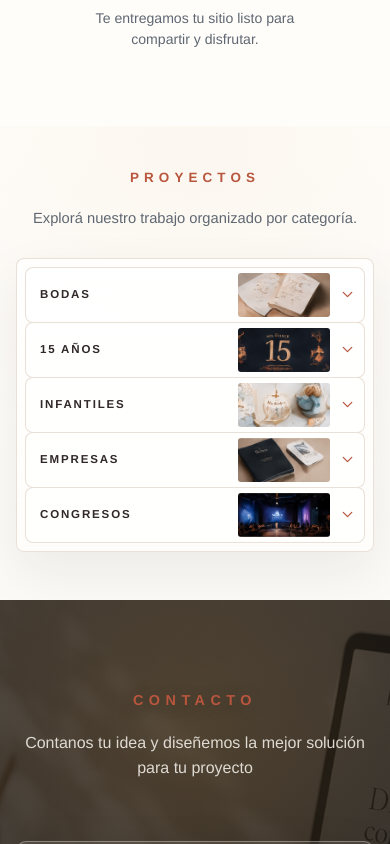
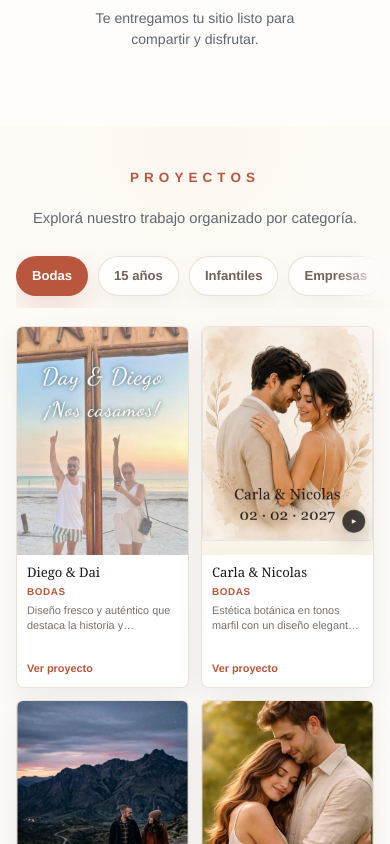
Before and after one commit to DaianaPoza/invitationnweb, a React (Vite) app: page /#inicio in a window 390 px wide. Shown: the part 5080-5924 px from the top of the page. Built offline with nearby package versions, Linux system fonts and the light colour scheme.

Commit message:
Rediseño responsive de la sección proyectos

```diff
--- a/src/componentes/tarjetas/TarjetaProducto.jsx
+++ b/src/componentes/tarjetas/TarjetaProducto.jsx
@@ -1,5 +1,4 @@
 import { rutaAsset } from '../../utils/rutasAssets'
-import { Eye } from 'lucide-react'
 
 function TarjetaProducto({ producto }) {
   const tieneImagen = Boolean(producto.imagen)
@@ -9,15 +8,7 @@ function TarjetaProducto({ producto }) {
     <a className="product-card" href={producto.hrefDemo} target="_blank" rel="noreferrer">
       <div className={`product-preview ${producto.variante} ${tieneImagen ? 'with-image' : ''}`}>
         {tieneImagen ? (
-          <>
-            <img className="product-preview-image" src={rutaImagen} alt={`Portada de ${producto.titulo}`} />
-            <span className="product-view-overlay" aria-hidden="true">
-              <span className="product-view-icon">
-                <Eye strokeWidth={1.8} />
-              </span>
-              <span>Ver proyecto</span>
-            </span>
-          </>
+          <img className="product-preview-image" src={rutaImagen} alt={`Portada de ${producto.titulo}`} />
         ) : (
           <>
             <div className="browser-bar mini">
@@ -34,9 +25,11 @@ function TarjetaProducto({ producto }) {
       </div>
 
       <div className="product-card-body">
-        <div>
+        <div className="product-card-content">
           <h2>{producto.titulo}</h2>
-          <p>{producto.fecha || producto.categoria}</p>
+          <p className="product-card-category">{producto.fecha || producto.categoria}</p>
+          <p className="product-card-description">{producto.descripcion}</p>
+          <span className="product-card-action">Ver proyecto</span>
         </div>
       </div>
     </a>
--- a/src/data/datosProductos.js
+++ b/src/data/datosProductos.js
@@ -82,6 +82,22 @@ export const productosDemo = [
     hrefCaso: '#producto-jose-victoria',
     hrefDemo: 'http://invitationnweb.com/boda-jose-victoria/',
     imagen: '/imagenes/bodas/boda-jose-victoria.jpeg',
+  },
+  {titulo: 'Clara y Tomas',
+    categoria: 'Bodas',
+    descripcion: 'Invitación estilo minimalista contamporánea',
+    variante: 'boda',
+    hrefCaso: '#producto-clara-tomas',
+    hrefDemo: 'https://invitationnweb.com/boda-contemporanea-minimalista/',
+    imagen: '/imagenes/bodas/boda-clara-tomas.jpg',
+  },
+  {titulo: 'Sofia y Mateo',
+    categoria: 'Bodas',
+    descripcion: 'Invitacion de estilo romántico.',
+    variante: 'boda',
+    hrefCaso: '#producto-sofia-mateo',
+    hrefDemo: 'https://invitationnweb.com/boda-romantica/',
+    imagen: '/imagenes/bodas/boda-sofia-mateo.jpg',
   },
 
 
--- a/src/paginas/productos/Productos.css
+++ b/src/paginas/productos/Productos.css
@@ -12,7 +12,7 @@
   justify-items: center;
   width: 100%;
   max-width: 860px;
-  margin: 0 auto 28px;
+  margin: 0 auto 24px;
   scroll-margin-top: 78px;
   text-align: center;
 }
@@ -41,137 +41,93 @@
   text-wrap: balance;
 }
 
-.project-categories {
-  display: grid;
-  gap: 0;
+.project-filter-wrap {
+  position: relative;
   width: min(100%, 1120px);
-  margin: 0 auto;
-  padding: clamp(12px, 2vw, 18px);
-  border: 1px solid rgba(232, 223, 213, 0.95);
-  border-radius: 8px;
-  background:
-    linear-gradient(180deg, rgba(255, 255, 255, 0.82), rgba(255, 253, 250, 0.9));
-  box-shadow: 0 20px 52px rgba(40, 35, 30, 0.07);
+  margin: 0 auto 28px;
 }
 
-.project-category {
-  overflow: hidden;
-  border: 1px solid rgba(232, 223, 213, 0.94);
-  border-radius: 8px;
-  background: rgba(255, 255, 255, 0.7);
-  box-shadow: none;
+.project-filter-bar {
+  display: flex;
+  justify-content: center;
+  gap: 10px;
+  width: 100%;
+  padding: 4px 0 10px;
+  overflow-x: auto;
+  scroll-padding-inline: 2px 42px;
+  scroll-snap-type: x proximity;
+  scrollbar-width: none;
 }
 
-.project-category + .project-category {
-  margin-top: -1px;
-}
-
-.project-category-header {
-  display: grid;
-  grid-template-columns: 70px minmax(0, 1fr) minmax(120px, 220px) 48px;
-  width: 100%;
-  align-items: center;
-  gap: 0;
-  min-height: 74px;
-  padding: 0;
-  border: 0;
-  color: inherit;
-  background: transparent;
-  cursor: pointer;
-}
-
-.project-category-number {
-  display: grid;
-  height: 100%;
-  place-items: center;
-  color: var(--terracotta);
-  border-right: 1px solid rgba(232, 223, 213, 0.86);
-  background: rgba(255, 253, 250, 0.58);
-  font-size: 0.92rem;
-  font-weight: 700;
-  letter-spacing: 0.08em;
-}
-
-.project-category-title {
-  display: flex;
-  grid-column: auto;
-  align-items: center;
-  justify-self: stretch;
-  min-width: 0;
-  height: 100%;
-  padding: 0 clamp(18px, 3vw, 42px);
-  color: var(--terracotta);
-}
-
-.project-category-title h2 {
-  margin: 0;
-  font-family: "Avenir Next", Avenir, "Helvetica Neue", Inter, ui-sans-serif, system-ui, sans-serif;
-  color: #302927;
-  font-size: clamp(0.76rem, 0.9vw, 0.92rem);
-  font-weight: 700;
-  letter-spacing: 0.28em;
-  line-height: 1.35;
-  text-transform: uppercase;
-}
-
-.project-category-thumb {
-  width: 100%;
-  height: 58px;
-  object-fit: cover;
-  border-radius: 0;
-}
-
-.project-accordion-icon {
-  justify-self: center;
-  width: 20px;
-  height: 20px;
-  color: var(--terracotta);
-}
-
-.project-category-panel {
-  padding: 22px;
-  border-top: 1px solid rgba(232, 223, 213, 0.9);
-  background: rgba(255, 253, 250, 0.78);
-}
-
-.project-carousel-wrap {
-  position: relative;
-  padding: 0;
-}
-
-.project-carousel-button {
+.project-filter-bar::-webkit-scrollbar {
   display: none;
 }
 
-.project-carousel::-webkit-scrollbar {
-  display: none;
+.project-filter-button {
+  flex: 0 0 auto;
+  min-height: 42px;
+  padding: 0 18px;
+  scroll-snap-align: start;
+  border: 1px solid rgba(232, 223, 213, 0.95);
+  border-radius: 999px;
+  color: #6f625b;
+  background: rgba(255, 255, 255, 0.78);
+  box-shadow: 0 10px 24px rgba(40, 35, 30, 0.045);
+  font-family: inherit;
+  font-size: 0.86rem;
+  font-weight: 700;
+  line-height: 1;
+  white-space: nowrap;
+  cursor: pointer;
+  transition: transform 180ms ease, box-shadow 180ms ease, border-color 180ms ease, color 180ms ease, background 180ms ease;
 }
 
-.project-carousel {
+.project-filter-button:hover,
+.project-filter-button:focus-visible {
+  border-color: rgba(185, 86, 62, 0.36);
+  color: var(--terracotta);
+  box-shadow: 0 12px 26px rgba(40, 35, 30, 0.07);
+  transform: translateY(-1px);
+}
+
+.project-filter-button:focus-visible {
+  outline: 3px solid rgba(185, 86, 62, 0.22);
+  outline-offset: 2px;
+}
+
+.project-filter-button.is-active {
+  border-color: rgba(185, 86, 62, 0.48);
+  color: #fff;
+  background: var(--terracotta);
+  box-shadow: 0 14px 28px rgba(185, 86, 62, 0.18);
+}
+
+.project-gallery {
   display: grid;
-  grid-template-columns: repeat(3, minmax(0, 1fr));
-  gap: clamp(18px, 2vw, 28px);
-  overflow: visible;
-  padding: 0;
+  grid-template-columns: repeat(4, minmax(0, 1fr));
+  gap: clamp(14px, 1.55vw, 22px);
+  width: min(100%, 1080px);
+  margin: 0 auto;
 }
 
 .product-card {
   display: flex;
   flex-direction: column;
   min-width: 0;
+  height: 100%;
   overflow: hidden;
   scroll-snap-align: start;
   border: 1px solid rgba(232, 223, 213, 0.9);
   border-radius: 7px;
   background: rgba(255, 255, 255, 0.92);
-  box-shadow: 0 14px 32px rgba(40, 35, 30, 0.08);
+  box-shadow: 0 12px 28px rgba(40, 35, 30, 0.07);
   transition: transform 180ms ease, box-shadow 180ms ease, border-color 180ms ease;
 }
 
 .product-card:hover,
 .product-card:focus-visible {
   border-color: rgba(185, 86, 62, 0.34);
-  box-shadow: 0 16px 36px rgba(40, 35, 30, 0.1);
+  box-shadow: 0 15px 30px rgba(40, 35, 30, 0.1);
   transform: translateY(-2px);
 }
 
@@ -189,7 +145,7 @@
 }
 
 .product-preview.with-image {
-  aspect-ratio: 4 / 5;
+  aspect-ratio: 3 / 4;
 }
 
 .product-preview-image {
@@ -199,49 +155,6 @@
   object-fit: cover;
   object-position: center;
   transition: transform 220ms ease;
-}
-
-.product-preview::after {
-  position: absolute;
-  inset: 0;
-  content: "";
-  background:
-    linear-gradient(180deg, rgba(255, 255, 255, 0.18), rgba(255, 255, 255, 0.08)),
-    linear-gradient(180deg, rgba(13, 12, 11, 0.08), rgba(13, 12, 11, 0.44)),
-    radial-gradient(circle at 50% 48%, rgba(20, 18, 16, 0.28), transparent 36%);
-  opacity: 0.94;
-  pointer-events: none;
-}
-
-.product-view-overlay {
-  position: absolute;
-  inset: 0;
-  z-index: 1;
-  display: grid;
-  place-content: center;
-  justify-items: center;
-  gap: 8px;
-  color: #fff;
-  font-size: 0.82rem;
-  font-weight: 800;
-  line-height: 1;
-  text-align: center;
-}
-
-.product-view-icon {
-  display: grid;
-  width: 46px;
-  height: 46px;
-  place-items: center;
-  border-radius: 999px;
-  color: #2b2928;
-  background: rgba(255, 255, 255, 0.92);
-  box-shadow: 0 12px 28px rgba(12, 10, 8, 0.22);
-}
-
-.product-view-icon svg {
-  width: 22px;
-  height: 22px;
 }
 
 .product-card:hover .product-preview-image,
@@ -259,41 +172,109 @@
 .product-card-body {
   position: relative;
   display: flex;
-  min-height: 82px;
-  align-items: flex-start;
-  padding: 14px 16px 16px;
+  flex: 1;
+  min-height: 138px;
+  align-items: stretch;
+  padding: 13px 14px 15px;
   text-align: left;
+}
+
+.product-card-content {
+  display: flex;
+  width: 100%;
+  flex-direction: column;
 }
 
 .product-card-body h2 {
   margin: 0;
-  font-size: clamp(1.02rem, 1.25vw, 1.22rem);
+  font-size: clamp(0.92rem, 1.02vw, 1.05rem);
   font-weight: 500;
-  line-height: 1.18;
+  line-height: 1.16;
   text-wrap: balance;
 }
 
 .product-card-body p {
   margin: 7px 0 0;
+}
+
+.product-card-category {
+  color: var(--terracotta);
+  font-size: 0.7rem;
+  font-weight: 800;
+  letter-spacing: 0.08em;
+  line-height: 1.35;
+  text-transform: uppercase;
+}
+
+.product-card-description {
+  display: -webkit-box;
+  overflow: hidden;
   color: #7b7068;
+  font-size: 0.8rem;
+  font-weight: 400;
+  line-height: 1.42;
+  -webkit-box-orient: vertical;
+  -webkit-line-clamp: 2;
+}
+
+.product-card-action {
+  margin-top: auto;
+  padding-top: 11px;
+  color: var(--terracotta);
+  font-size: 0.76rem;
+  font-weight: 800;
+  line-height: 1.3;
+}
+
+.project-more-actions {
+  display: flex;
+  justify-content: center;
+  width: min(100%, 1080px);
+  margin: 28px auto 0;
+}
+
+.project-more-button {
+  min-height: 42px;
+  padding: 0 20px;
+  border: 1px solid rgba(185, 86, 62, 0.34);
+  border-radius: 999px;
+  color: var(--terracotta);
+  background: rgba(255, 255, 255, 0.78);
+  box-shadow: 0 10px 22px rgba(40, 35, 30, 0.055);
+  font-family: inherit;
   font-size: 0.82rem;
-  font-weight: 600;
-  letter-spacing: 0.06em;
+  font-weight: 800;
+  cursor: pointer;
+  transition: transform 180ms ease, box-shadow 180ms ease, background 180ms ease;
+}
+
+.project-more-button:hover,
+.project-more-button:focus-visible {
+  background: rgba(255, 253, 250, 0.95);
+  box-shadow: 0 12px 26px rgba(40, 35, 30, 0.08);
+  transform: translateY(-1px);
+}
+
+.project-more-button:focus-visible {
+  outline: 3px solid rgba(185, 86, 62, 0.22);
+  outline-offset: 2px;
 }
 
 @media (min-width: 1120px) {
-  .project-carousel {
+  .project-gallery {
+    grid-template-columns: repeat(4, minmax(0, 1fr));
+  }
+}
+
+@media (min-width: 900px) and (max-width: 1119px) {
+  .project-gallery {
     grid-template-columns: repeat(3, minmax(0, 1fr));
   }
 }
 
-@media (min-width: 760px) and (max-width: 1119px) {
-  .project-carousel {
+@media (min-width: 760px) and (max-width: 899px) {
+  .project-gallery {
     grid-template-columns: repeat(2, minmax(0, 1fr));
-  }
-
-  .project-category-header {
-    grid-template-columns: 60px minmax(0, 1fr) minmax(110px, 180px) 44px;
   }
 }
 
@@ -304,7 +285,7 @@
   }
 
   .products-page-heading {
-    margin-bottom: 28px;
+    margin-bottom: 22px;
   }
 
   .products-page-heading h1 {
@@ -312,65 +293,80 @@
     font-size: clamp(0.84rem, 3.4vw, 0.98rem);
   }
 
-  .project-categories {
-    gap: 0;
-    padding: 8px;
+  .project-filter-wrap {
+    width: calc(100% + 16px);
+    margin-right: -16px;
+    margin-bottom: 18px;
   }
 
-  .project-category-header {
-    grid-template-columns: minmax(0, 1fr) 92px 34px;
-    min-height: 54px;
-    padding: 0;
+  .project-filter-wrap::after {
+    position: absolute;
+    top: 0;
+    right: 0;
+    bottom: 8px;
+    width: 54px;
+    content: "";
+    background: linear-gradient(90deg, rgba(255, 253, 250, 0), #fbfaf7 86%);
+    pointer-events: none;
   }
 
-  .project-category-number {
-    display: none;
+  .project-filter-bar {
+    justify-content: flex-start;
+    padding-right: 46px;
+    padding-bottom: 12px;
   }
 
-  .project-category-title {
-    padding: 0 14px;
+  .project-filter-button {
+    min-height: 40px;
+    padding: 0 15px;
+    font-size: 0.82rem;
   }
 
-  .project-category-title h2 {
-    font-size: 0.72rem;
-    letter-spacing: 0.16em;
-    overflow-wrap: anywhere;
-  }
-
-  .project-category-thumb {
-    height: 44px;
-    border-radius: 3px;
-  }
-
-  .project-accordion-icon {
-    width: 17px;
-    height: 17px;
-  }
-
-  .project-category-panel {
-    padding: 16px 12px 14px;
-  }
-
-  .project-carousel-wrap {
-    padding: 0;
-  }
-
-  .project-carousel {
-    grid-template-columns: 1fr;
-    gap: 14px;
+  .project-gallery {
+    grid-template-columns: repeat(2, minmax(0, 1fr));
+    gap: 12px;
   }
 
   .product-preview.with-image {
-    aspect-ratio: 4 / 4.6;
+    aspect-ratio: 3 / 4;
   }
 
   .product-card-body {
-    min-height: 68px;
-    padding: 12px 14px 14px;
+    min-height: 132px;
+    padding: 10px 10px 12px;
   }
 
   .product-card-body h2 {
-    font-size: 1rem;
+    font-size: 0.82rem;
   }
 
+  .product-card-body p {
+    margin-top: 5px;
+  }
+
+  .product-card-category {
+    font-size: 0.62rem;
+    letter-spacing: 0.06em;
+  }
+
+  .product-card-description {
+    font-size: 0.68rem;
+    line-height: 1.32;
+    -webkit-line-clamp: 2;
+  }
+
+  .product-card-action {
+    padding-top: 8px;
+    font-size: 0.68rem;
+  }
+
+  .project-more-actions {
+    margin-top: 20px;
+  }
+
+  .project-more-button {
+    min-height: 40px;
+    padding: 0 16px;
+    font-size: 0.78rem;
+  }
 }
--- a/src/paginas/productos/Productos.jsx
+++ b/src/paginas/productos/Productos.jsx
@@ -1,114 +1,99 @@
-import { useState } from 'react'
-import { ChevronDown, ChevronUp } from 'lucide-react'
+import { useEffect, useRef, useState } from 'react'
 import TarjetaProducto from '../../componentes/tarjetas/TarjetaProducto'
 import { categoriasProyectos, productosDemo } from '../../data/datosProductos'
-import { rutaAsset } from '../../utils/rutasAssets'
 import './Productos.css'
 
-function Productos() {
-  const [categoriaAbierta, setCategoriaAbierta] = useState('')
+const CATEGORIA_INICIAL = 'Bodas'
 
-  const desplazarCategoria = (categoria, direccion = 1) => {
-    const carrusel = document.querySelector(`[data-project-carousel="${categoria}"]`)
-
-    if (carrusel) {
-      const tarjetas = Array.from(carrusel.querySelectorAll('.product-card'))
-
-      if (tarjetas.length === 0) {
-        return
+function obtenerCantidadInicial() {
+  if (typeof window === 'undefined') {
+    return 8
   }
 
-      const indiceActual = tarjetas.reduce((indiceMasCercano, tarjeta, indice) => {
-        const distanciaActual = Math.abs(tarjeta.offsetLeft - carrusel.scrollLeft)
-        const distanciaMasCercana = Math.abs(tarjetas[indiceMasCercano].offsetLeft - carrusel.scrollLeft)
-
-        return distanciaActual < distanciaMasCercana ? indice : indiceMasCercano
-      }, 0)
-
-      const siguienteIndice = (indiceActual + direccion + tarjetas.length) % tarjetas.length
-
-      carrusel.scrollTo({ left: tarjetas[siguienteIndice].offsetLeft, behavior: 'smooth' })
-    }
+  return window.matchMedia('(max-width: 760px)').matches ? 4 : 8
 }
 
-  const alternarCategoria = (categoria) => {
-    setCategoriaAbierta((actual) => (actual === categoria ? '' : categoria))
+function Productos() {
+  const filtros = categoriasProyectos.map((categoria) => categoria.nombre)
+  const categoriaInicial = filtros.includes(CATEGORIA_INICIAL) ? CATEGORIA_INICIAL : filtros[0]
+  const [categoriaSeleccionada, setCategoriaSeleccionada] = useState(categoriaInicial)
+  const [cantidadInicial, setCantidadInicial] = useState(obtenerCantidadInicial)
+  const [mostrarTodos, setMostrarTodos] = useState(false)
+  const filtrosRef = useRef(null)
+
+  const productosFiltrados = productosDemo.filter((producto) => producto.categoria === categoriaSeleccionada)
+  const productosVisibles = mostrarTodos ? productosFiltrados : productosFiltrados.slice(0, cantidadInicial)
+  const hayMasProyectos = productosFiltrados.length > cantidadInicial
+
+  const seleccionarCategoria = (categoria) => {
+    setCategoriaSeleccionada(categoria)
+    setMostrarTodos(false)
   }
 
+  useEffect(() => {
+    const actualizarCantidadInicial = () => {
+      setCantidadInicial(obtenerCantidadInicial())
+    }
+
+    actualizarCantidadInicial()
+    window.addEventListener('resize', actualizarCantidadInicial)
+
+    return () => window.removeEventListener('resize', actualizarCantidadInicial)
+  }, [])
+
+  useEffect(() => {
+    const botonActivo = filtrosRef.current?.querySelector('[aria-pressed="true"]')
+
+    if (botonActivo) {
+      botonActivo.scrollIntoView({
+        behavior: 'smooth',
+        block: 'nearest',
+        inline: 'center',
+      })
+    }
+  }, [categoriaSeleccionada])
+
   return (
-    <section className="products-page-view reveal-section" id="proyectos">
+    <section className="products-page-view reveal-section is-visible" id="proyectos">
       <div className="products-page-heading">
         <h1>Proyectos</h1>
         <p>Explorá nuestro trabajo organizado por categoría.</p>
       </div>
 
-      <div className="project-categories" aria-label="Categorías de proyectos">
-        {categoriasProyectos.map((categoria, indice) => {
-          const productos = productosDemo.filter((producto) => producto.categoria === categoria.nombre)
-          const estaAbierta = categoriaAbierta === categoria.nombre
-          const panelId = `project-panel-${categoria.nombre.replace(/\s+/g, '-')}`
+      <div className="project-filter-wrap">
+        <div className="project-filter-bar" aria-label="Filtrar proyectos por categoría" ref={filtrosRef}>
+          {filtros.map((filtro) => (
+            <button
+              className={`project-filter-button ${categoriaSeleccionada === filtro ? 'is-active' : ''}`}
+              type="button"
+              aria-pressed={categoriaSeleccionada === filtro}
+              key={filtro}
+              onClick={() => seleccionarCategoria(filtro)}
+            >
+              {filtro}
+            </button>
+          ))}
+        </div>
+      </div>
 
-          return (
-            <section className={`project-category ${estaAbierta ? 'is-open' : ''}`} key={categoria.nombre}>
-              <button
-                className="project-category-header"
-                type="button"
-                aria-expanded={estaAbierta}
-                aria-controls={panelId}
-                onClick={() => alternarCategoria(categoria.nombre)}
-              >
-                <span className="project-category-number">{String(indice + 1).padStart(2, '0')}</span>
-                <div className="project-category-title">
-                  <h2>{categoria.nombre}</h2>
-                </div>
-                <img
-                  className="project-category-thumb"
-                  src={rutaAsset(categoria.imagen)}
-                  alt=""
-                  loading="lazy"
-                />
-                {estaAbierta ? (
-                  <ChevronUp className="project-accordion-icon" aria-hidden="true" strokeWidth={1.8} />
-                ) : (
-                  <ChevronDown className="project-accordion-icon" aria-hidden="true" strokeWidth={1.8} />
-                )}
-              </button>
-
-              <div
-                className="project-category-panel"
-                hidden={!estaAbierta}
-                id={panelId}
-              >
-                <div className="project-carousel-wrap">
-                  <button
-                    className="project-carousel-button project-carousel-button--prev"
-                    type="button"
-                    aria-label={`Ver proyectos anteriores de ${categoria.nombre}`}
-                    onClick={() => desplazarCategoria(categoria.nombre, -1)}
-                  >
-                    <span>←</span>
-                  </button>
-
-                  <div className="project-carousel" data-project-carousel={categoria.nombre}>
-                    {productos.map((producto) => (
+      <div className="project-gallery" aria-live="polite">
+        {productosVisibles.map((producto) => (
           <TarjetaProducto producto={producto} key={producto.hrefCaso} />
         ))}
       </div>
 
+      {hayMasProyectos && (
+        <div className="project-more-actions">
           <button
-                    className="project-carousel-button project-carousel-button--next"
+            className="project-more-button"
             type="button"
-                    aria-label={`Ver más proyectos de ${categoria.nombre}`}
-                    onClick={() => desplazarCategoria(categoria.nombre)}
+            aria-expanded={mostrarTodos}
+            onClick={() => setMostrarTodos((actual) => !actual)}
           >
-                    <span>→</span>
+            {mostrarTodos ? 'Ver menos proyectos' : 'Ver más proyectos'}
           </button>
         </div>
-              </div>
-            </section>
-          )
-        })}
-      </div>
+      )}
     </section>
   )
 }
```
Also changed, not shown: src/App.jsx (+12 -1 lines), public/imagenes/bodas/boda-clara-tomas.jpg (added), public/imagenes/bodas/boda-sofia-mateo.jpg (added), 7 other files (tests, documents, lock files or other folders). Lines whose indentation alone changed are shown as unchanged.
